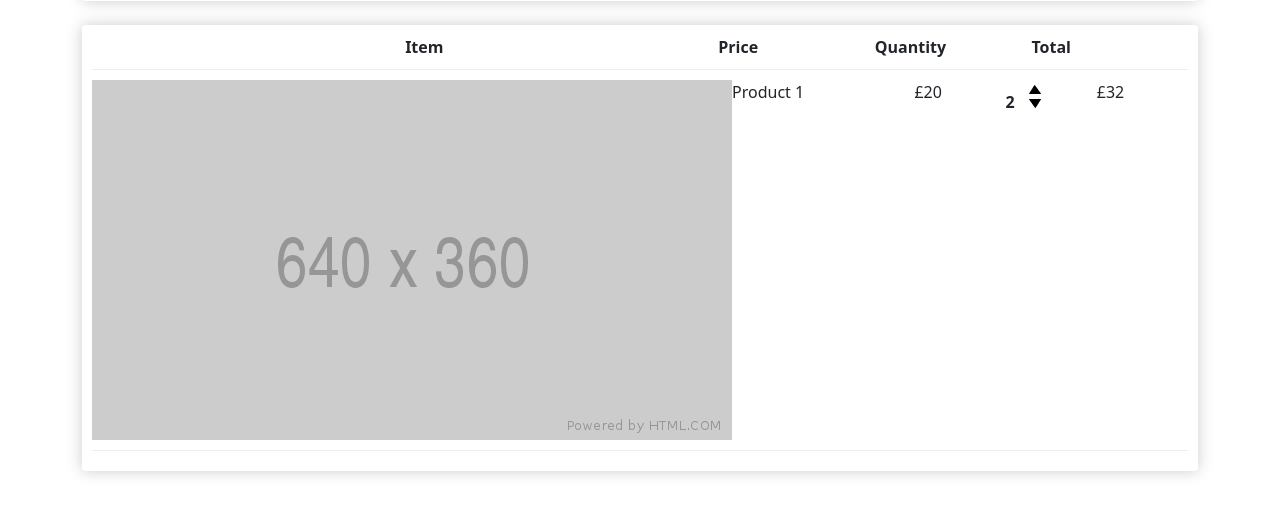
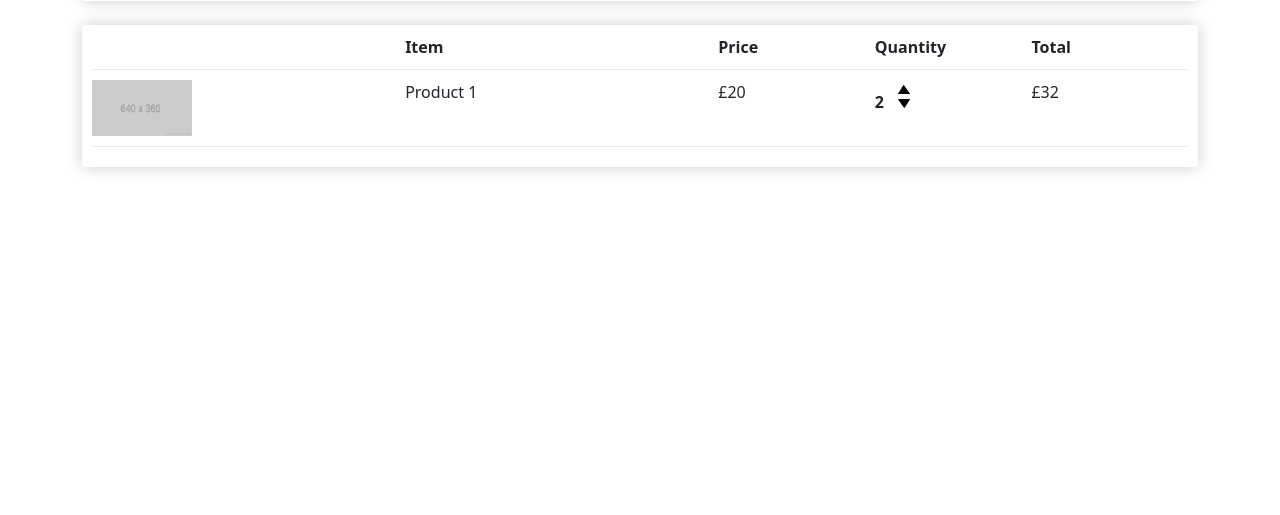
Before and after one commit to JPT96/MS4_ecomproj, a Django app: page /cart/ in a window 1280 px wide. Shown: the part 270-785 px from the top of the page. Run offline with Django 3.2, Linux system fonts and the light colour scheme.

Commit message:
fixed our display for the class

```diff
--- a/shop/templates/shop/cart.html
+++ b/shop/templates/shop/cart.html
@@ -26,7 +26,7 @@
 
             </div>
             <div class= "cart-row">
-                <div style="flex:2"><img class="row-image" src="{% static 'images/product-holder.png' %}"></div>
+                <div style="flex:2"><img class="small-product-image" src="{% static 'images/product-holder.png' %}"></div>
 					<div style="flex:2"><p>Product 1</p></div>
 					<div style="flex:1"><p>£20</p></div>
 					<div style="flex:1">
--- a/static/css/main.css
+++ b/static/css/main.css
@@ -58,7 +58,7 @@
 	transition:.1s;
 }
 .small-product-image{
-    width:105px;
+    width:100px;
 }
 .quantity{
     display: inline-block;
```
